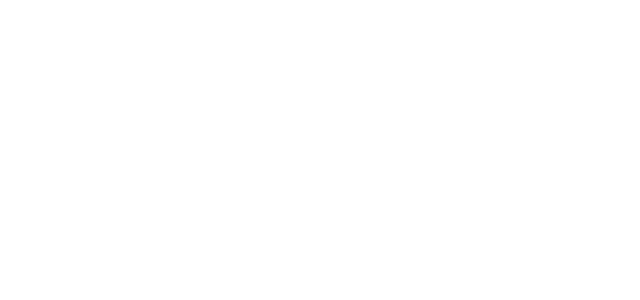
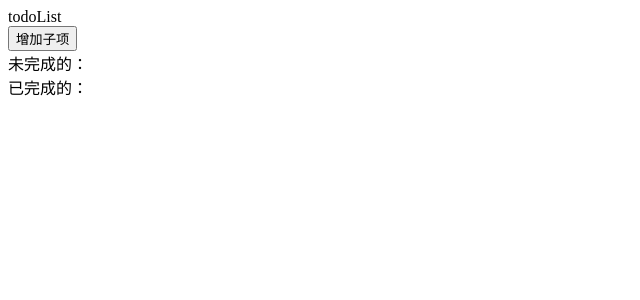
Before and after one commit to rongjieaaa/gtd-vue, a Vue app: page / in a window 1280 px wide. Shown: the top 300 px of the page, without its empty margins (0-640 px from the left). Built offline with nearby package versions, Linux system fonts and the light colour scheme.

Commit message:
实现简单的子项增加、编辑、移除功能。

```diff
--- a/src/components/ToDoList.vue
+++ b/src/components/ToDoList.vue
@@ -1,20 +1,77 @@
 <template>
-  <div class="hello">
-      <div class="todo-head">
-        {{title}}
+
+  <div class="todo-content">
+
+    <!--头部-->
+    <div class="todo-head">
+      {{todo.title}}
+    </div>
+
+    <!--增加子项-->
+    <div class="todo-addItem">
+      <button @click="addItem">增加子项</button>
+    </div>
+
+    <!--未完成的-->
+    <div class="todo-uncompleted">
+      <div class="todo-uncompleted-title">未完成的：</div>
+      <div class="todo-uncompleted-item" v-for="item in todo.items" :key="item.uuid">
+        <template v-if="!item.deleted && !item.completed">
+          <input type="checkbox" v-model="item.completed" />
+          <input v-model="item.title" />
+          <button @click="removeItem(item)" >移除</button>
+        </template>
       </div>
+    </div>
+
+    <!--已完成的-->
+    <div class="todo-completed">
+      <div class="todo-completed-title">已完成的：</div>
+      <div class="todo-completed" v-for="item in todo.items" :key="item.uuid">
+        <template v-if="!item.deleted && item.completed">
+          <input type="checkbox" v-model="item.completed" />
+          <input v-model="item.title" />
+          <button @click="removeItem(item)" >移除</button>
+        </template>
+      </div>
+    </div>
 
   </div>
+
 </template>
 
 <script>
+import UUID from "uuid";
 export default {
   data() {
     return {
-      title: "",
-      list: "",
+      todoList: [
+        {
+          title: "todoList",
+          items: [],
+          completed: [],
+        }
+      ],
+      todo: undefined,
     }
   },
+  created() {
+    if(this.todoList && this.todoList.length && !this.todo) {
+      this.todo = this.todoList[0];
+    }
+  },
+  methods: {
+    addItem() {
+      this.todo.items.push({
+        uuid: UUID.v4().split("-").join(""),
+        completed: false,
+        deleted: false,
+      })
+    },
+    removeItem(item) {
+      item.deleted = true;
+    },
+  }
 }
 </script>
 
```
